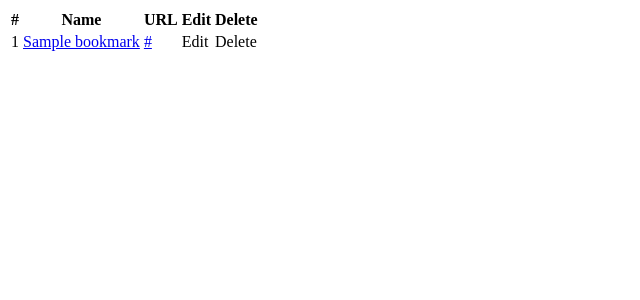
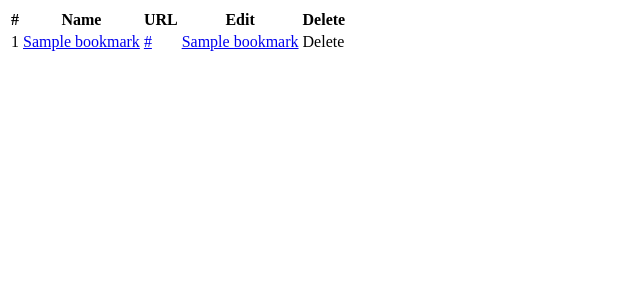
Before and after one commit to jeongnara/NetworkProgramming_20220404_DBookmark, a Django app: template bookmark/templates/bookmark/bookmark_list.html in a window 1280 px wide. Shown: the top 300 px of the page, without its empty margins (0-640 px from the left). Run offline with Django 3.2, Linux system fonts and the light colour scheme; the template is opened without the code that fills it: most values are stand-ins (such as "Sample title", 1, 10 or a date in 2020).

Commit message:
templates bookmark_update, bookmark_list

```diff
--- a/bookmark/templates/bookmark/bookmark_list.html
+++ b/bookmark/templates/bookmark/bookmark_list.html
@@ -5,7 +5,7 @@
     <title>Bookmark List</title>
 </head>
 <body>
-<a href="{% url 'bookmark:detail'%}"></a>
+<a href="{% url 'bookmark:add'%}"></a>
 <table>
     <thead>
     <tr>
@@ -22,7 +22,7 @@
             <td>{{ forloop.counter }}</td>
             <td><a href="{% url 'bookmark:detail' pk=bookmark.pk %}">{{ bookmark.name }}</a></td>
             <td><a href="{{ bookmark.url }}">{{ bookmark.url }}</a></td>
-            <td>Edit</td>
+            <td><a href="{% url 'bookmark:edit' pk=bookmark.pk %}">{{ bookmark.name }}</a></td>
             <td>Delete</td>
         </tr>
     {% endfor %}
```
Also changed, not shown: bookmark/templates/bookmark/bookmark_update.html (added, +14 -0 lines).
